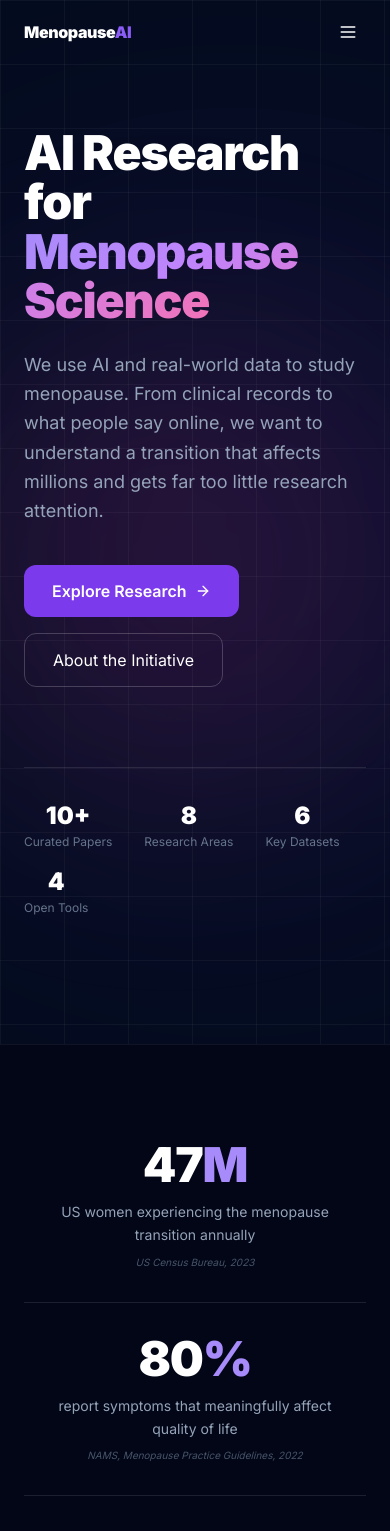
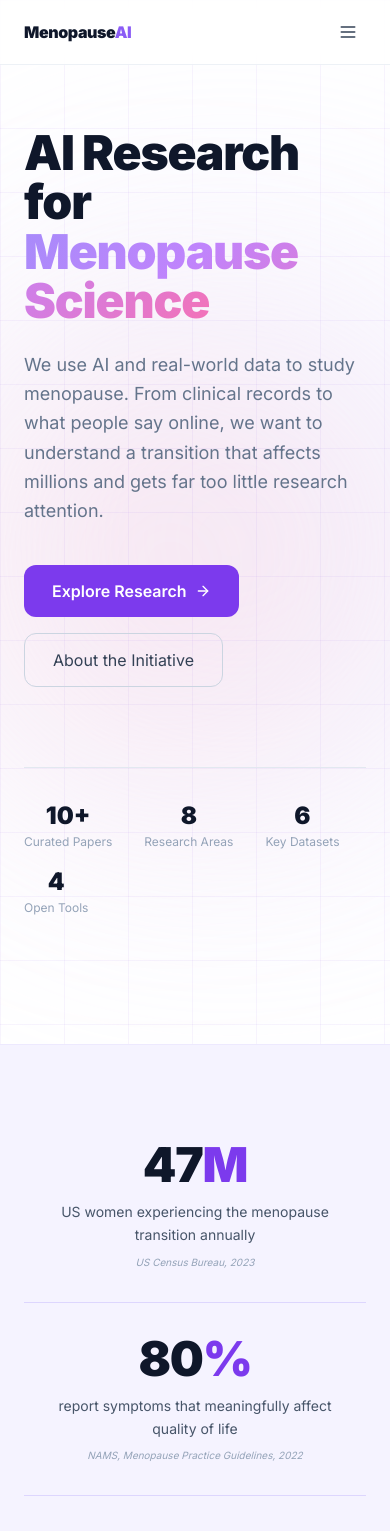
Before and after one commit to the-chen-lab/menopause-ai, a React (Vite) app: page / in a window 390 px wide. Shown: the top 1531 px of the page. Built offline with nearby package versions, Linux system fonts and the light colour scheme.

Commit message:
change theme dark to light

```diff
--- a/src/App.jsx
+++ b/src/App.jsx
@@ -497,14 +497,14 @@ function SectionEyebrow({ children, light = false }) {
 
 function PageHeader({ eyebrow, title, desc }) {
   return (
-    <div className="pt-16 relative bg-ink overflow-hidden">
-      <div className="absolute -top-24 -right-24 w-80 h-80 rounded-full bg-violet-600/20 blur-3xl pointer-events-none" />
-      <div className="absolute bottom-0 left-1/3 w-56 h-56 rounded-full bg-rose-500/10 blur-3xl pointer-events-none" />
+    <div className="pt-16 relative bg-slate-50 border-b border-slate-200 overflow-hidden">
+      <div className="absolute -top-24 -right-24 w-80 h-80 rounded-full bg-violet-200/40 blur-3xl pointer-events-none" />
+      <div className="absolute bottom-0 left-1/3 w-56 h-56 rounded-full bg-rose-200/20 blur-3xl pointer-events-none" />
       <div className="line-grid absolute inset-0 pointer-events-none" />
       <div className="relative max-w-7xl mx-auto px-6 py-14">
-        <SectionEyebrow light>{eyebrow}</SectionEyebrow>
-        <h1 className="text-4xl md:text-5xl font-black text-white tracking-tight leading-tight mb-3">{title}</h1>
-        {desc && <p className="text-base text-slate-400 max-w-xl leading-relaxed">{desc}</p>}
+        <SectionEyebrow>{eyebrow}</SectionEyebrow>
+        <h1 className="text-4xl md:text-5xl font-black text-slate-900 tracking-tight leading-tight mb-3">{title}</h1>
+        {desc && <p className="text-base text-slate-500 max-w-xl leading-relaxed">{desc}</p>}
       </div>
     </div>
   );
@@ -556,14 +556,14 @@ function Nav({ currentPage, setCurrentPage }) {
   return (
     <nav className={`fixed top-0 left-0 right-0 z-50 transition-all duration-300 ${
       transparent
-        ? 'bg-transparent border-b border-transparent'
+        ? 'bg-white/80 backdrop-blur-md border-b border-slate-200/60'
         : 'bg-white/95 backdrop-blur-md border-b border-slate-200 shadow-sm'
     }`}>
       <div className="max-w-7xl mx-auto px-6">
         <div className="flex items-center justify-between h-16">
           <button
             onClick={() => { setCurrentPage('home'); setOpen(false); }}
-            className={`text-base font-black tracking-tight transition-colors ${transparent ? 'text-white' : 'text-slate-900'}`}
+            className="text-base font-black tracking-tight text-slate-900 transition-colors"
           >
             Menopause<span className="text-violet-500">AI</span>
           </button>
@@ -575,12 +575,8 @@ function Nav({ currentPage, setCurrentPage }) {
                 onClick={() => setCurrentPage(link.id)}
                 className={`text-sm px-3 py-2 rounded-lg font-medium transition-all duration-200 ${
                   currentPage === link.id
-                    ? transparent
-                      ? 'text-white bg-white/15 font-semibold'
-                      : 'text-violet-600 bg-violet-50 font-semibold'
-                    : transparent
-                      ? 'text-white/70 hover:text-white hover:bg-white/10'
-                      : 'text-slate-600 hover:text-slate-900 hover:bg-slate-100'
+                    ? 'text-violet-600 bg-violet-50 font-semibold'
+                    : 'text-slate-600 hover:text-slate-900 hover:bg-slate-100'
                 }`}
               >
                 {link.label}
@@ -589,7 +585,7 @@ function Nav({ currentPage, setCurrentPage }) {
           </div>
 
           <button
-            className={`md:hidden p-2 rounded-lg transition-colors ${transparent ? 'text-white hover:bg-white/10' : 'text-slate-700 hover:bg-slate-100'}`}
+            className="md:hidden p-2 rounded-lg transition-colors text-slate-700 hover:bg-slate-100"
             onClick={() => setOpen(o => !o)}
           >
             {open ? <X size={20} /> : <Menu size={20} />}
@@ -680,19 +676,18 @@ function HomePage({ setCurrentPage }) {
   return (
     <div>
       {/* HERO */}
-      <section className="relative min-h-[93vh] flex items-center overflow-hidden bg-ink">
-        <div className="absolute top-1/4 -left-12 w-[560px] h-[560px] bg-violet-600/15 rounded-full blur-[140px] pointer-events-none" />
-        <div className="absolute bottom-1/4 right-0 w-[440px] h-[440px] bg-rose-500/10 rounded-full blur-[120px] pointer-events-none" />
-        <div className="absolute top-2/3 left-1/2 w-[300px] h-[300px] bg-blue-500/8 rounded-full blur-[100px] pointer-events-none" />
+      <section className="relative min-h-[93vh] flex items-center overflow-hidden bg-white">
+        <div className="absolute top-1/4 -left-12 w-[560px] h-[560px] bg-violet-200/40 rounded-full blur-[140px] pointer-events-none" />
+        <div className="absolute bottom-1/4 right-0 w-[440px] h-[440px] bg-rose-200/30 rounded-full blur-[120px] pointer-events-none" />
         <div className="line-grid absolute inset-0 pointer-events-none" />
 
         <div className="relative z-10 max-w-7xl mx-auto px-6 py-32">
-          <h1 className="text-5xl sm:text-6xl md:text-[76px] font-black text-white leading-[1.03] mb-6 tracking-tight max-w-4xl">
+          <h1 className="text-5xl sm:text-6xl md:text-[76px] font-black text-slate-900 leading-[1.03] mb-6 tracking-tight max-w-4xl">
             AI Research for<br />
             <span className="text-gradient">Menopause Science</span>
           </h1>
 
-          <p className="text-lg md:text-xl text-slate-400 max-w-2xl mb-10 leading-relaxed">
+          <p className="text-lg md:text-xl text-slate-500 max-w-2xl mb-10 leading-relaxed">
             We use AI and real-world data to study menopause. From clinical records to what people say online, we want to understand a transition that affects millions and gets far too little research attention.
           </p>
 
@@ -705,17 +700,17 @@ function HomePage({ setCurrentPage }) {
             </button>
             <button
               onClick={() => setCurrentPage('about')}
-              className="inline-flex items-center gap-2 border border-white/20 hover:border-white/50 hover:bg-white/5 text-white px-7 py-3.5 rounded-xl transition-all duration-200"
+              className="inline-flex items-center gap-2 border border-slate-300 hover:border-violet-400 hover:bg-violet-50 text-slate-700 px-7 py-3.5 rounded-xl transition-all duration-200"
             >
               About the Initiative
             </button>
           </div>
 
-          <div className="flex flex-wrap gap-x-8 gap-y-4 pt-8 border-t border-white/10">
+          <div className="flex flex-wrap gap-x-8 gap-y-4 pt-8 border-t border-slate-200">
             {heroStats.map((s, i) => (
               <div key={i} className="text-center">
-                <div className="text-2xl font-black text-white">{s.n}</div>
-                <div className="text-xs text-slate-500 mt-0.5">{s.label}</div>
+                <div className="text-2xl font-black text-slate-900">{s.n}</div>
+                <div className="text-xs text-slate-400 mt-0.5">{s.label}</div>
               </div>
             ))}
           </div>
@@ -723,19 +718,19 @@ function HomePage({ setCurrentPage }) {
       </section>
 
       {/* IMPACT STATS */}
-      <section className="bg-slate-950 border-y border-white/5">
+      <section className="bg-violet-50 border-y border-violet-100">
         <div className="max-w-7xl mx-auto px-6 py-16">
-          <div className="grid grid-cols-1 md:grid-cols-3 divide-y md:divide-y-0 md:divide-x divide-white/10">
+          <div className="grid grid-cols-1 md:grid-cols-3 divide-y md:divide-y-0 md:divide-x divide-violet-200">
             {impactStats.map((s, i) => (
               <Reveal key={i} delay={i * 130}>
                 <div className="text-center px-8 py-8 md:py-4">
-                  <div className="text-5xl md:text-6xl font-black text-white mb-3 tracking-tight">
-                    {s.prefix && <span className="text-violet-400">{s.prefix}</span>}
+                  <div className="text-5xl md:text-6xl font-black text-slate-900 mb-3 tracking-tight">
+                    {s.prefix && <span className="text-violet-600">{s.prefix}</span>}
                     <CountUp end={s.value} />
-                    <span className="text-violet-400">{s.suffix}</span>
+                    <span className="text-violet-600">{s.suffix}</span>
                   </div>
-                  <p className="text-slate-400 text-sm max-w-xs mx-auto leading-relaxed">{s.label}</p>
-                  <p className="text-slate-600 text-[10px] mt-2 max-w-xs mx-auto italic">{s.cite}</p>
+                  <p className="text-slate-600 text-sm max-w-xs mx-auto leading-relaxed">{s.label}</p>
+                  <p className="text-slate-400 text-[10px] mt-2 max-w-xs mx-auto italic">{s.cite}</p>
                 </div>
               </Reveal>
             ))}
@@ -813,15 +808,15 @@ function HomePage({ setCurrentPage }) {
       </section>
 
       {/* CTA */}
-      <section className="bg-gradient-to-br from-violet-900 via-purple-900 to-violet-950 py-24 relative overflow-hidden">
+      <section className="bg-violet-600 py-24 relative overflow-hidden">
         <div className="absolute inset-0 dot-grid pointer-events-none" />
         <Reveal>
           <div className="relative max-w-3xl mx-auto px-6 text-center">
-            <p className="text-xs font-bold uppercase tracking-[0.18em] text-violet-300 mb-4">Get Involved</p>
+            <p className="text-xs font-bold uppercase tracking-[0.18em] text-violet-200 mb-4">Get Involved</p>
             <h2 className="text-3xl md:text-4xl font-extrabold text-white mb-5 tracking-tight">
               Help build the resource
             </h2>
-            <p className="text-violet-200 text-lg mb-10 leading-relaxed max-w-xl mx-auto">
+            <p className="text-violet-100 text-lg mb-10 leading-relaxed max-w-xl mx-auto">
               Submit papers, contribute datasets, or reach out about collaboration. We are a small team and we welcome people who want to dig into this problem.
             </p>
             <div className="flex flex-wrap gap-4 justify-center">
@@ -830,7 +825,7 @@ function HomePage({ setCurrentPage }) {
                 Get Involved
               </button>
               <button onClick={() => setCurrentPage('papers')}
-                className="border border-white/25 text-white px-8 py-3.5 rounded-xl hover:bg-white/10 transition-colors">
+                className="border border-white/40 text-white px-8 py-3.5 rounded-xl hover:bg-white/10 transition-colors">
                 Browse Papers
               </button>
             </div>
@@ -998,15 +993,15 @@ function AboutPage() {
 
         {/* Contact */}
         <Reveal>
-          <div className="bg-ink rounded-2xl p-10 text-center relative overflow-hidden">
-            <div className="absolute -top-12 -right-12 w-48 h-48 bg-violet-600/20 rounded-full blur-3xl pointer-events-none" />
+          <div className="bg-violet-600 rounded-2xl p-10 text-center relative overflow-hidden">
+            <div className="absolute -top-12 -right-12 w-48 h-48 bg-white/10 rounded-full blur-3xl pointer-events-none" />
             <div className="relative">
               <h3 className="text-xl font-bold text-white mb-3">Get in touch</h3>
-              <p className="text-slate-400 text-sm mb-6 max-w-md mx-auto leading-relaxed">
+              <p className="text-violet-100 text-sm mb-6 max-w-md mx-auto leading-relaxed">
                 We are always looking for collaborators, dataset contributors, and people who want to help make this work better. Reach out.
               </p>
               <a href="mailto:placeholder@berkeley.edu"
-                className="inline-flex items-center gap-2 bg-violet-600 hover:bg-violet-500 text-white font-semibold px-6 py-3 rounded-xl text-sm transition-colors">
+                className="inline-flex items-center gap-2 bg-white text-violet-700 hover:bg-violet-50 font-semibold px-6 py-3 rounded-xl text-sm transition-colors">
                 Contact us
               </a>
             </div>
@@ -1557,7 +1552,7 @@ function GetInvolvedPage() {
 
         {/* Newsletter */}
         <Reveal>
-          <div className="relative bg-ink rounded-2xl overflow-hidden">
+          <div className="relative bg-slate-900 rounded-2xl overflow-hidden">
             <div className="absolute -top-16 -right-16 w-64 h-64 bg-violet-600/20 rounded-full blur-3xl pointer-events-none" />
             <div className="relative px-10 py-10 flex flex-wrap items-center justify-between gap-6">
               <div>
--- a/src/index.css
+++ b/src/index.css
@@ -42,13 +42,13 @@
     border-color: #c4b5fd;
   }
   .dot-grid {
-    background-image: radial-gradient(circle, rgba(255,255,255,0.12) 1px, transparent 1px);
+    background-image: radial-gradient(circle, rgba(109,40,217,0.08) 1px, transparent 1px);
     background-size: 40px 40px;
   }
   .line-grid {
     background-image:
-      linear-gradient(rgba(255,255,255,0.04) 1px, transparent 1px),
-      linear-gradient(90deg, rgba(255,255,255,0.04) 1px, transparent 1px);
+      linear-gradient(rgba(109,40,217,0.05) 1px, transparent 1px),
+      linear-gradient(90deg, rgba(109,40,217,0.05) 1px, transparent 1px);
     background-size: 64px 64px;
   }
 }
```
